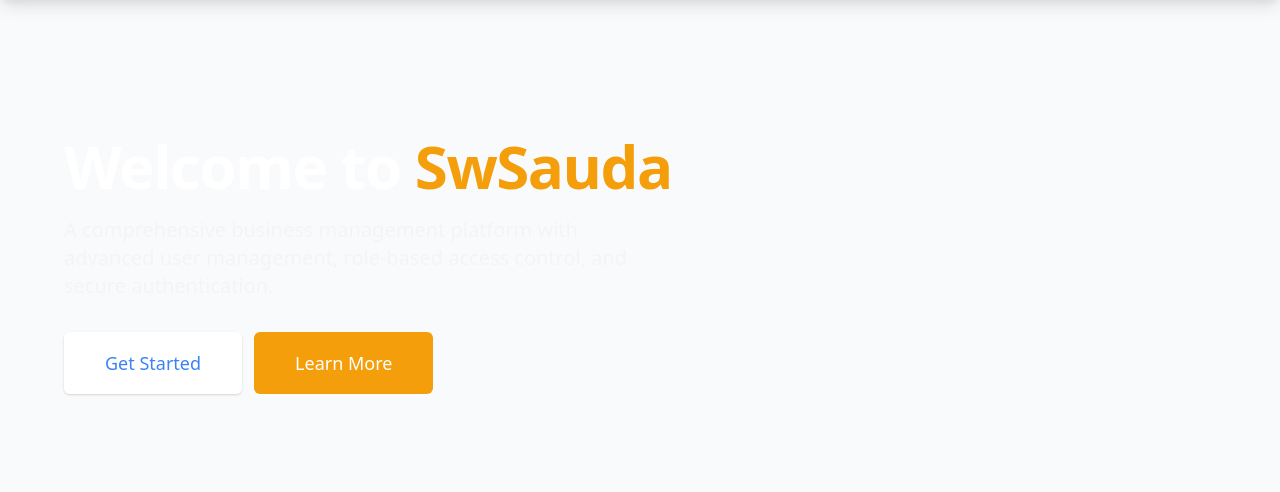
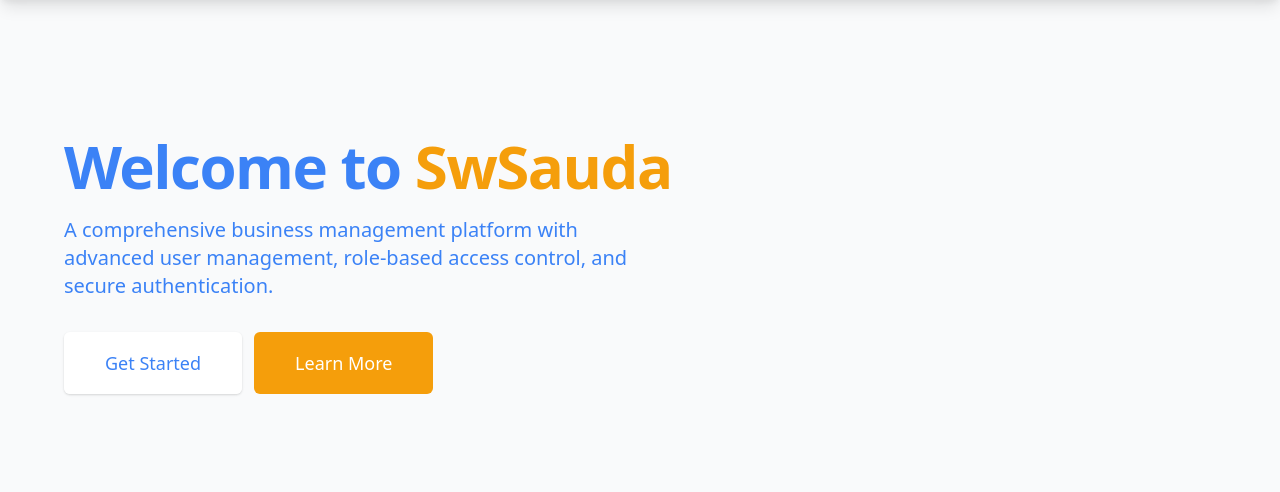
Before and after one commit to himan100/SwSauda, a FastAPI app: page / in a window 1280 px wide. Shown: the part 64-556 px from the top of the page. Run offline with FastAPI, Linux system fonts and the light colour scheme; parts of the project's set-up code (start-up, migrations or seed data) failed here and were passed over.

Commit message:
27: Updated home page

```diff
--- a/templates/landing.html
+++ b/templates/landing.html
@@ -9,11 +9,11 @@
         <div class="relative z-10 pb-8 sm:pb-16 md:pb-20 lg:max-w-2xl lg:w-full lg:pb-28 xl:pb-32">
             <main class="mt-10 mx-auto max-w-7xl px-4 sm:mt-12 sm:px-6 md:mt-16 lg:mt-20 lg:px-8 xl:mt-28">
                 <div class="sm:text-center lg:text-left">
-                    <h1 class="text-4xl tracking-tight font-extrabold text-white sm:text-5xl md:text-6xl">
-                        <span class="block xl:inline">Welcome to</span>
+                    <h1 class="text-4xl tracking-tight font-extrabold text-primary sm:text-5xl md:text-6xl">
+                        <span class="block xl:inline text-primary">Welcome to</span>
                         <span class="block text-accent xl:inline"> SwSauda</span>
                     </h1>
-                    <p class="mt-3 text-base text-gray-100 sm:mt-5 sm:text-lg sm:max-w-xl sm:mx-auto md:mt-5 md:text-xl lg:mx-0">
+                    <p class="mt-3 text-base text-primary sm:mt-5 sm:text-lg sm:max-w-xl sm:mx-auto md:mt-5 md:text-xl lg:mx-0">
                         A comprehensive business management platform with advanced user management, role-based access control, and secure authentication.
                     </p>
                     <div class="mt-5 sm:mt-8 sm:flex sm:justify-center lg:justify-start">
```
